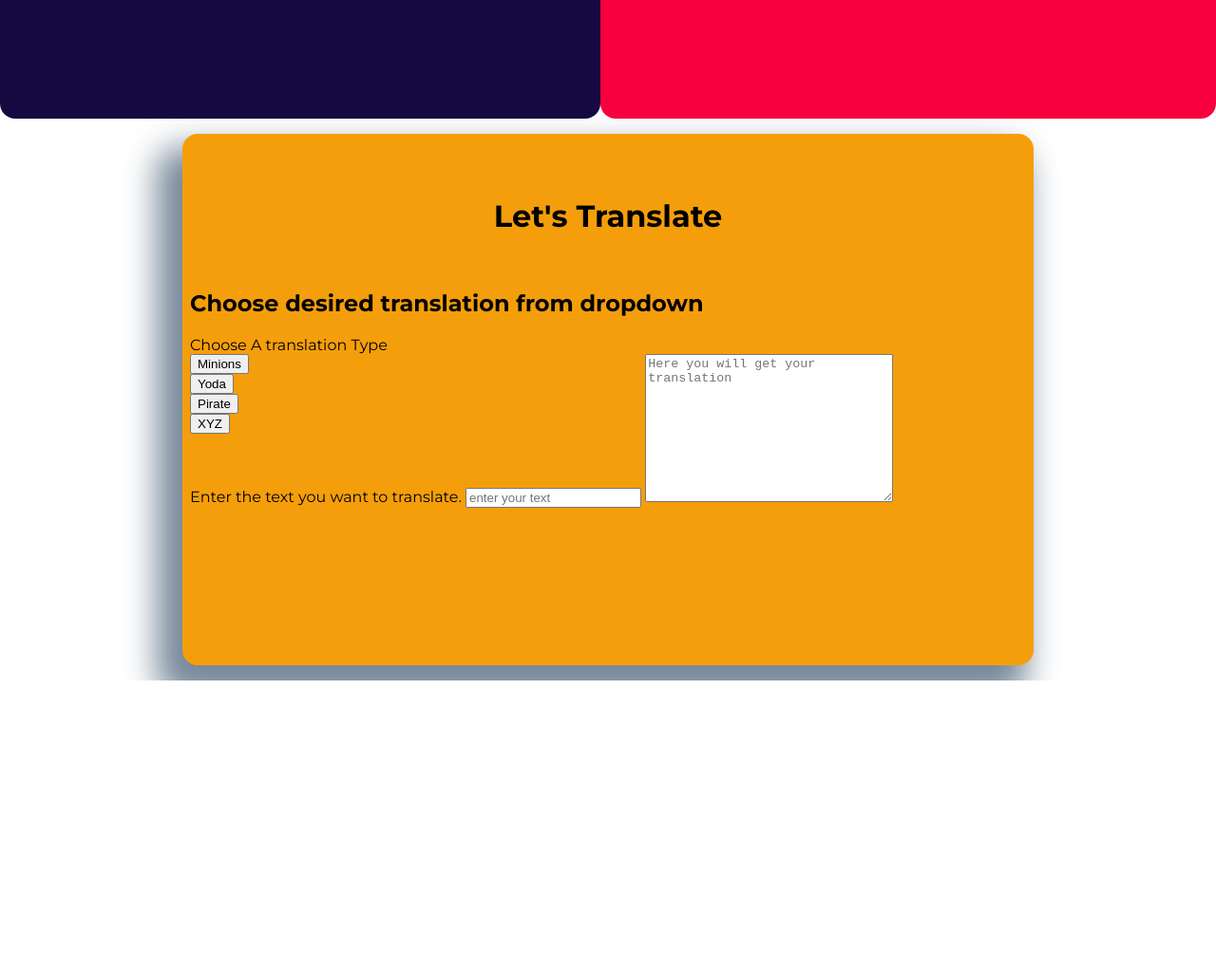
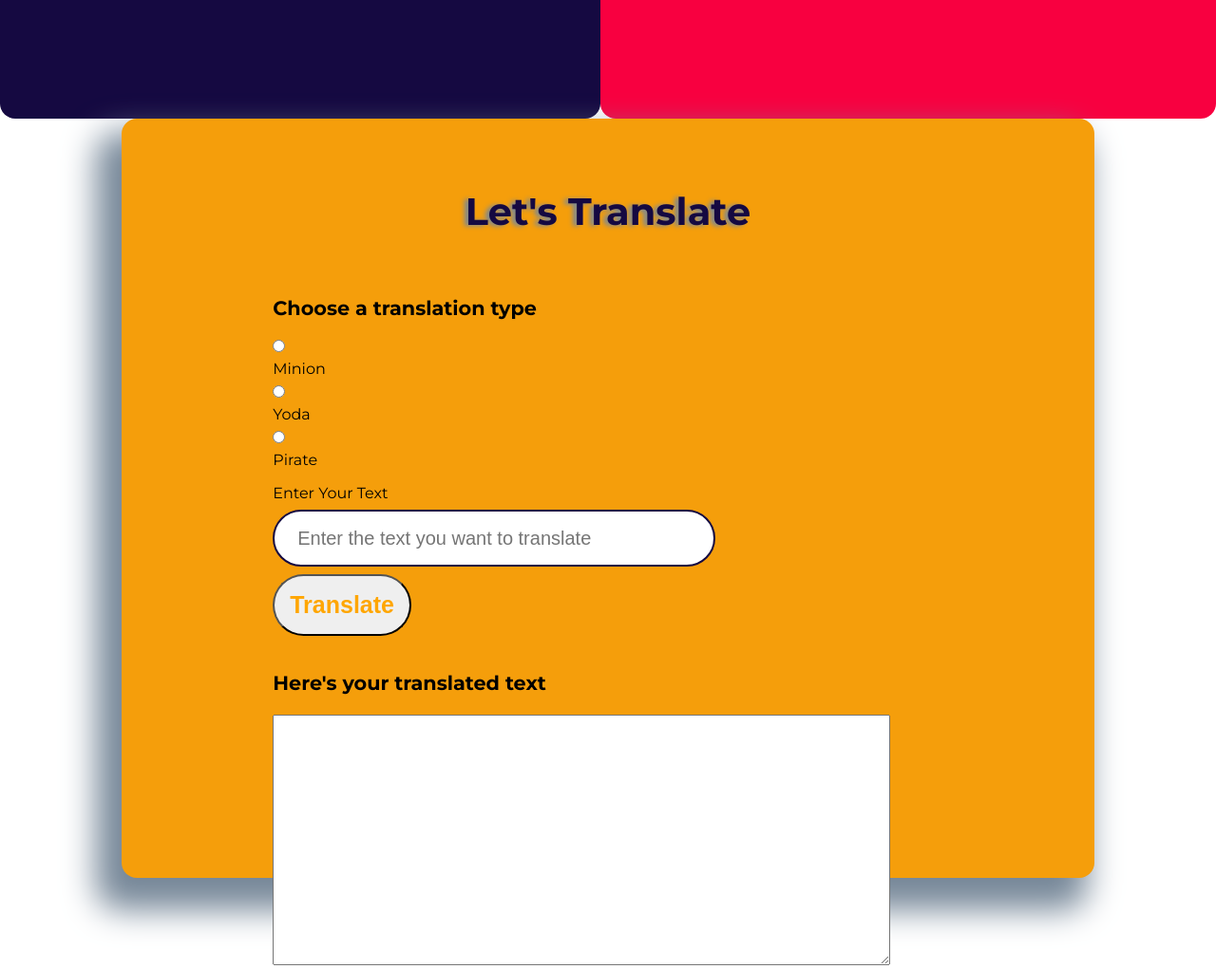
Before and after one commit to iamgauravbissa/Translation-API, a plain HTML site: page index.html in a window 1280 px wide. Shown: the part 780-1801 px from the top of the page at 95% size. Before the commit the page ends 1497 px from the top, so only its background shows below. Drawn offline with Linux system fonts and the light colour scheme.

Commit message:
update script.js

```diff
--- a/index.html
+++ b/index.html
@@ -17,7 +17,7 @@
             <div>
                 <ul class="nav">
                     <li class="nav-pills"><a class="link" href="index.html">Home</a></li>
-                    <li class="nav-pills"><a class="link" href="">Tranlations</a></li>
+                    <li class="nav-pills"><a class="link" href="#translation">Tranlations</a></li>
                     <li class="nav-pills"><a class="link" href="">About Us</a></li>
                 </ul>
             </div>
@@ -30,7 +30,7 @@
                     ways to translate your words.
                 </h1>
                 <button class="header-button">
-                    See Options
+                 <a href="#translation">See Options</a>
                 </button>
             </div>
         </div>
@@ -48,22 +48,29 @@
         </div>
     </secton>
     <section id="translation" class="content">
-        <div class="content-heading">
-            <h1 class="main-heading">Let's Translate</h1>
-            <h1>Choose desired translation from dropdown</h1>
+        <h1 class="main-heading">
+            Let's Translate
+        </h1>
+        <div class="main-content">
+            <div class="radiogroup">
+            <h3>Choose a translation type</h3>
+            <input type="radio" name="translation" id="minion">
+            <label for="minion">Minion</label>
+            <input type="radio" name="translation" id="yoda">
+            <label for="minion">Yoda</label>
+            <input type="radio" name="translation" id="Pirate">
+            <label for="minion">Pirate</label>
         </div>
-        <div class="dropdown">
-            <span>Choose A translation Type</span>
-            <div class="dropdown-content">
-                <button class="dropdown-button">Minions</button>
-                <button class="dropdown-button">Yoda</button>
-                <button class="dropdown-button">Pirate</button>
-                <button class="dropdown-button">XYZ</button>
-            </div>
+        <div class="input">
+            <label for="text">Enter Your Text</label>
+            <input type="text" placeholder="Enter the text you want to translate" name="text" id="textarea">
+            <button id="translate" class="translate">Translate</button>
         </div>
-        <label for="textarea">Enter the text you want to translate.</label>
-        <input type="text" placeholder="enter your text" name="text" id="">
-        <textarea placeholder="Here you will get your translation" name="translation" id="" cols="30" rows="10"></textarea>
+        <div class="output">
+            <h3 class="translated">Here's your translated text</h3>
+            <textarea name="translated" id="translated" cols="50" rows="10"></textarea>
+        </div>
+    </div>
     </section>
 
 </body>
--- a/style.css
+++ b/style.css
@@ -103,26 +103,62 @@ body {
     padding: 2rem;
 }
 .content {
-    width: 70%;
-    height: 70vh;
-    margin: 1rem auto;
+    width: 80%;
+    height: 100vh;
+    margin:auto;
     background-color: #F59E0B;
     padding: .5rem;
     box-sizing: border-box;
     border-radius: 1rem;
     box-shadow:-17px 24px 34px 10px lightslategrey;
+}
+.main-heading{
+   color: var(--primary-color);
+   font-size: 40px;
+   letter-spacing: 1.5;
+   text-shadow:-4px 1px 5px lightslategrey;
+}
+.main-content{
+   width: 70%;
+   margin: auto;
+
+}
+.main-content h3{
+     font-size: 1.3rem;
+
+}
+input{
+    display: block;
+    padding:1rem 1rem 1rem 0rem;
+    margin: .5rem .5rem.5rem 0rem;
 
 }
 
-.dropdown{
-    position: relative;
+.input
+{
+    padding: 1rem 1rem 1rem 0rem;
 }
-.dropdown-content{
-    display: ;
-    position: absolute;
-    /* background: white; */
-    min-width: 169px;
+.input #textarea{
+    padding: 1.5rem;
+    font-size: 20px;
+    width: 60%;
+    height: 1vh;
+    border: 2px solid var(--primary-color);
+    border-radius: 2rem;
 }
-.dropdown-button{
-    display: block;
+
+.input button{
+    padding: 1rem;
+    border-radius: 3rem;
+    color: rgb(255, 166, 0);
+    font-size: 25px;
+    font-weight: bold;
 }
+textarea{
+    font-size: 20px;
+    padding: 1rem;
+
+}
+label{
+    font-size: 16px;
+}
```
Also changed, not shown: script.js (+20 -0 lines).
